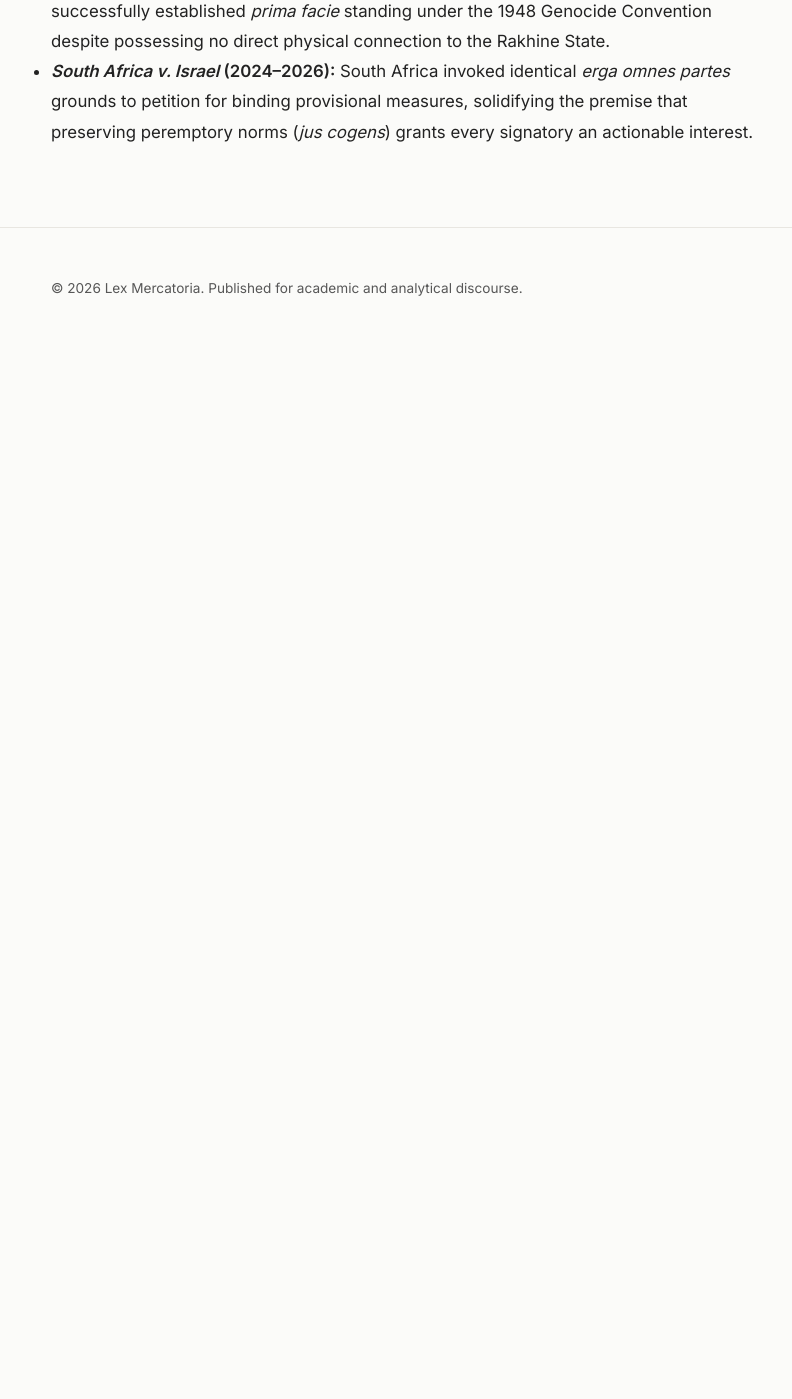
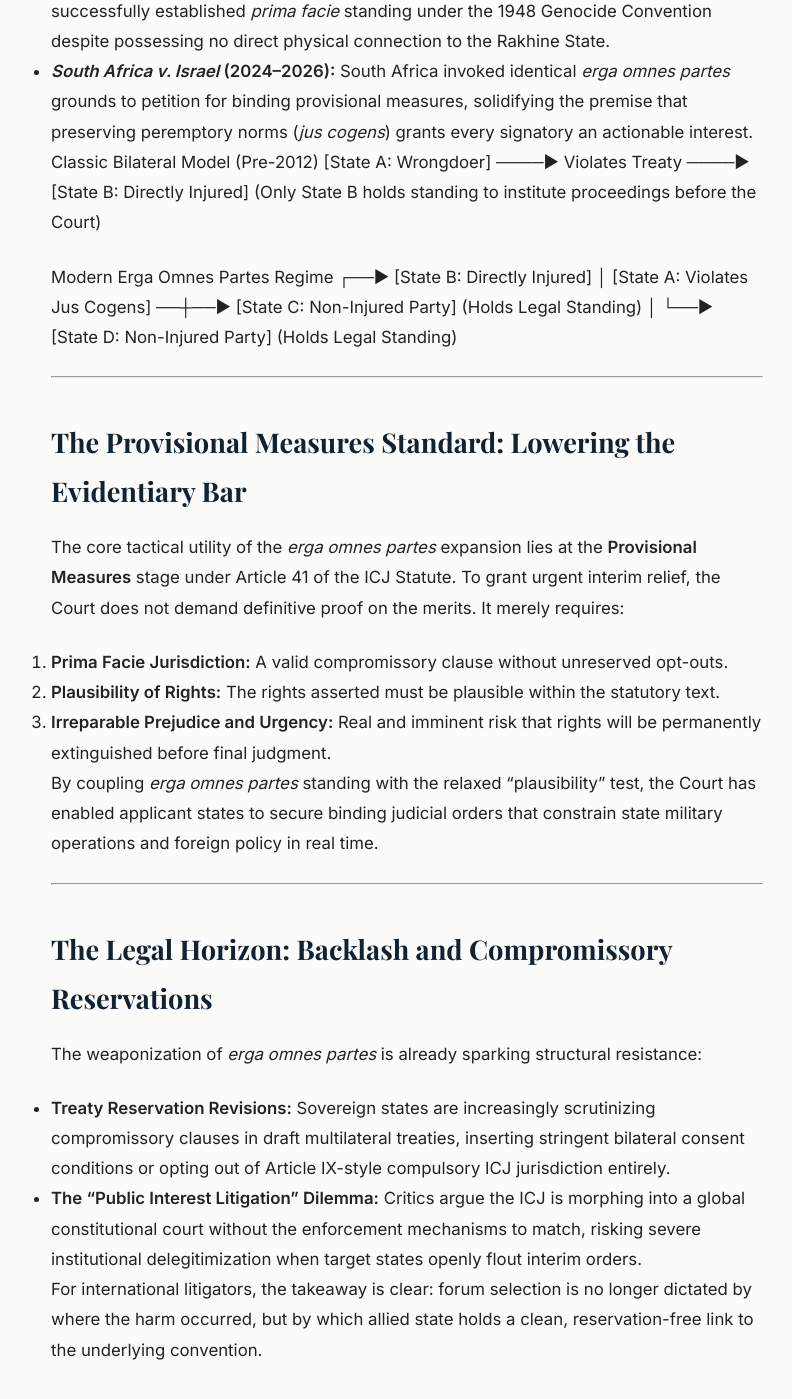
Before and after one commit to Nan00Kami/Law-Blog-Website, a Jekyll site: the page built from _posts/2026-09-12-icj-provisional-measures-erga-omnes-partes.md, in a window 1280 px wide and 1400 px high, scrolled down 1100 px. Shown: the whole window, without its empty margins (233-1025 px from the left). Built offline with Jekyll 4.4.1, drawn with Linux system fonts in a browser that asks for light colours; some web fonts are replaced; before the commit the page ends 1448 px from its top, so only the background shows below that.

Commit message:
Enhance analysis of erga omnes partes in ICJ proceedings
Expanded the discussion on the erga omnes partes principle and its implications in international law, including recent cases and the provisional measures standard.

```diff
--- a/_posts/2026-09-12-icj-provisional-measures-erga-omnes-partes.md
+++ b/_posts/2026-09-12-icj-provisional-measures-erga-omnes-partes.md
@@ -22,3 +22,37 @@
 
 * ***The Gambia v. Myanmar* (2020):** The Gambia, an African nation thousands of miles away, successfully established *prima facie* standing under the 1948 Genocide Convention despite possessing no direct physical connection to the Rakhine State.
 * ***South Africa v. Israel* (2024–2026):** South Africa invoked identical *erga omnes partes* grounds to petition for binding provisional measures, solidifying the premise that preserving peremptory norms (*jus cogens*) grants every signatory an actionable interest.
+
+Classic Bilateral Model (Pre-2012)
+[State A: Wrongdoer] ────► Violates Treaty ────► [State B: Directly Injured]
+(Only State B holds standing to institute proceedings before the Court)
+
+Modern Erga Omnes Partes Regime
+┌──► [State B: Directly Injured]
+│
+[State A: Violates Jus Cogens] ──┼──► [State C: Non-Injured Party] (Holds Legal Standing)
+│
+└──► [State D: Non-Injured Party] (Holds Legal Standing)
+
+---
+
+## The Provisional Measures Standard: Lowering the Evidentiary Bar
+
+The core tactical utility of the *erga omnes partes* expansion lies at the **Provisional Measures** stage under Article 41 of the ICJ Statute. To grant urgent interim relief, the Court does not demand definitive proof on the merits. It merely requires:
+
+1. **Prima Facie Jurisdiction:** A valid compromissory clause without unreserved opt-outs.
+2. **Plausibility of Rights:** The rights asserted must be plausible within the statutory text.
+3. **Irreparable Prejudice and Urgency:** Real and imminent risk that rights will be permanently extinguished before final judgment.
+
+By coupling *erga omnes partes* standing with the relaxed "plausibility" test, the Court has enabled applicant states to secure binding judicial orders that constrain state military operations and foreign policy in real time.
+
+---
+
+## The Legal Horizon: Backlash and Compromissory Reservations
+
+The weaponization of *erga omnes partes* is already sparking structural resistance:
+
+* **Treaty Reservation Revisions:** Sovereign states are increasingly scrutinizing compromissory clauses in draft multilateral treaties, inserting stringent bilateral consent conditions or opting out of Article IX-style compulsory ICJ jurisdiction entirely.
+* **The "Public Interest Litigation" Dilemma:** Critics argue the ICJ is morphing into a global constitutional court without the enforcement mechanisms to match, risking severe institutional delegitimization when target states openly flout interim orders.
+
+For international litigators, the takeaway is clear: forum selection is no longer dictated by where the harm occurred, but by which allied state holds a clean, reservation-free link to the underlying convention.
```
